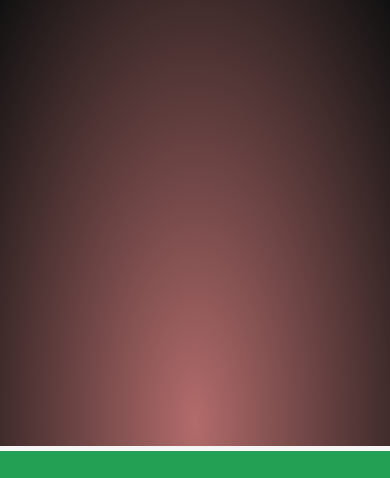
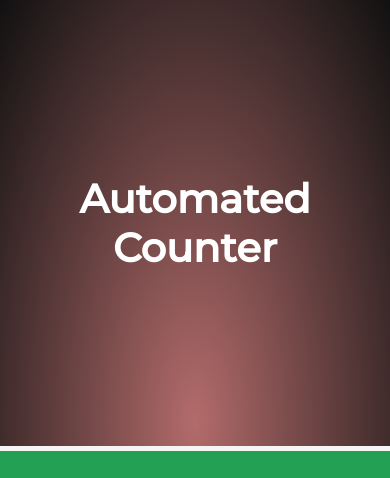
Before and after one commit to Jjiro/automatedCounter, a plain HTML site: page index.html in a window 390 px wide. Shown: the top 478 px of the page. Drawn offline with Linux system fonts and the light colour scheme.

Commit message:
Updated both html and css...again.

```diff
--- a/index.html
+++ b/index.html
@@ -17,6 +17,12 @@
     <link rel="stylesheet" href="index.js" />
   </head>
   <body>
+    <header>
+      <div class="container">
+        <h1>Automated Counter</h1>
+      </div>
+    </header>
+
     <section class="counters">
       <div class="container">
         <div>
--- a/styles.css
+++ b/styles.css
@@ -7,7 +7,8 @@
 body {
   font-family: "Montserrat", sans-serif;
   /**background: rgb(116, 116, 116) url("/dark-blur-blurred-gradient.jpg");**/
-  background: radial-gradient(#b36b6b, #111111);  color: rgba(0, 0, 0, 0);
+  background: radial-gradient(#b36b6b, #111111);
+  color: rgba(0, 0, 0, 0);
   display: flex;
   flex-direction: column;
   justify-content: flex-end;
@@ -15,7 +16,7 @@ body {
 }
 
 .container {
-  max-width: 1100px;
+  max-width: 1200px;
   margin: 0 auto;
   overflow: auto;
 }
@@ -29,7 +30,8 @@ header {
 }
 
 header h1 {
-  font-size: 60px;
+  font-size: 70px;
+  color: #fff;
 }
 
 .counters {
@@ -57,6 +59,11 @@ header h1 {
 }
 
 @media (max-width: 600px) {
+    header h1 {
+        font-size: 40px;
+        color: #fff;
+        text-align: center;
+      }
   .counters .container {
     grid-template-columns: repeat(2, 1fr);
   }
```
